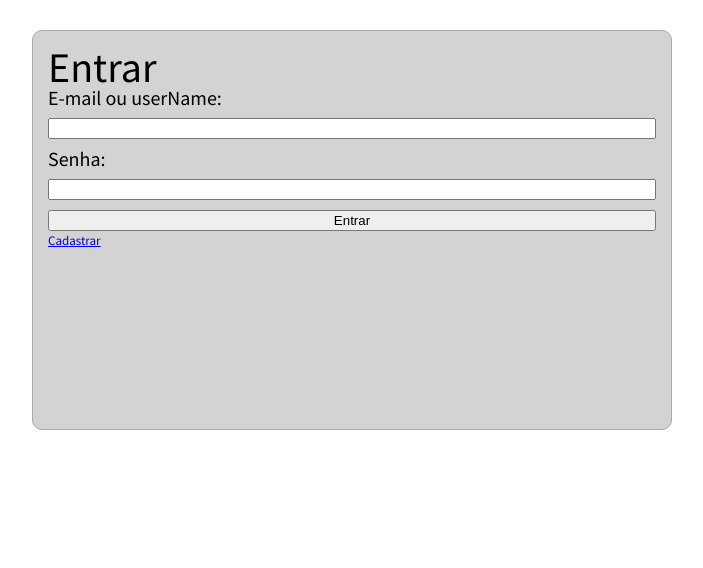
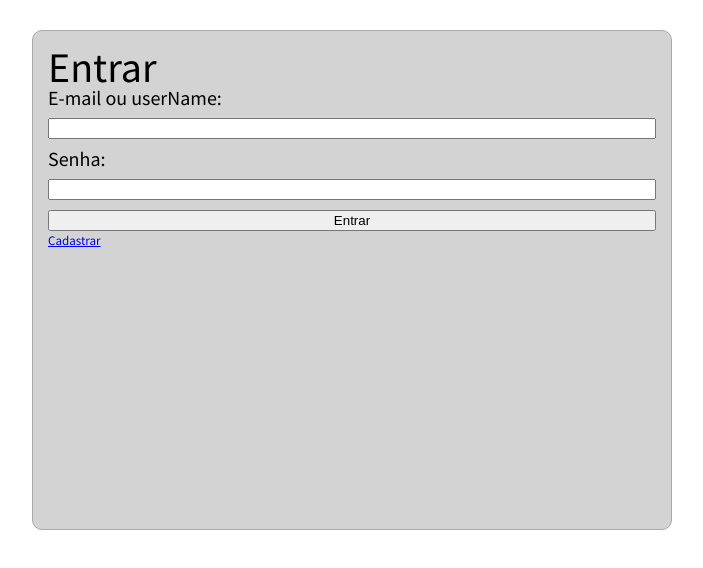
Before and after one commit to gabriel-victor933/projeto18-freela-front, a React (Vite) app: page / in a window 1280 px wide. Shown: the top 568 px of the page, without its empty margins (288-991 px from the left). Built offline with nearby package versions, Linux system fonts and the light colour scheme.

Commit message:
refatoring styled components

```diff
--- a/src/App.jsx
+++ b/src/App.jsx
@@ -2,6 +2,7 @@ import { createBrowserRouter, RouterProvider } from 'react-router-dom'
 import SignUp from "./pages/signup"
 import SignIn from "./pages/signin"
 import { useEffect } from 'react'
+import Post from './pages/post'
 
 const router = createBrowserRouter([
   {
@@ -11,6 +12,10 @@ const router = createBrowserRouter([
   {
     path: "/signup",
     element: <SignUp />
+  },
+  {
+    path: "/post",
+    element: <Post />
   }
 ])
 function App() {
--- /dev/null
+++ b/src/pages/post.jsx
@@ -0,0 +1,10 @@
+import { Container } from "../style/container"
+
+export default function Post(){
+
+    return (
+       <Container>
+
+       </Container>
+    )
+}
--- a/src/pages/signin.jsx
+++ b/src/pages/signin.jsx
@@ -3,6 +3,8 @@ import {useForm} from "react-hook-form"
 import { useState } from "react"
 import axios from "axios"
 import { Link } from "react-router-dom"
+import { Container } from "../style/container"
+import {Forms} from "../style/forms"
 
 export default function SignIn(){
 
@@ -24,7 +26,7 @@ export default function SignIn(){
     return (
         <Container>
             <h1>Entrar</h1>
-            <form onSubmit={handleSubmit(onSubmit)}>
+            <Forms onSubmit={handleSubmit(onSubmit)}>
                 <label htmlFor="name" >E-mail ou userName:</label>
                 <input type="text" name="email" {...register("locator", { required: "Insira o email/username", maxLength: {value: 50, message: "máximo de 50 caracteres"} } )}/>
                 {errors?.locator && <small>{errors.locator.message}</small>}
@@ -34,37 +36,9 @@ export default function SignIn(){
                 {errors?.password && <small>{errors.password.message}</small>}
                 {serverError?.errorType === "password" ? <small>{serverError.message}</small> : <></>}
                 <button>Entrar</button>
-            </form>
+            </Forms>
 
             <Link to="/signup"><small>Cadastrar</small></Link>
         </Container>
     )
 }
-
-const Container = styled.div`
-    width: 50%;
-    min-height: 400px;
-    background-color: lightgray;
-    border: 1px solid darkgray;
-    border-radius: 10px;
-    display: flex;
-    flex-direction: column;
-    padding: 15px;
-
-    form {
-        display: flex;
-        flex-direction: column;
-        gap: 10px;
-    }
-
-
-    @media (max-width: 900px) {
-        width: 70%;
-        background-color: lightgray;
-    }
-
-    @media (max-width: 480px) {
-        width: 100%;
-        background-color: lightgray;
-    }
-`
--- a/src/pages/signup.jsx
+++ b/src/pages/signup.jsx
@@ -3,6 +3,8 @@ import {useForm} from "react-hook-form"
 import axios from "axios"
 import { useNavigate, Link } from "react-router-dom"
 import { useState } from "react"
+import { Container } from "../style/container"
+import {Forms} from "../style/forms"
 
 export default function SignUp(){
 
@@ -34,7 +36,7 @@ export default function SignUp(){
     return (
         <Container>
             <h1>Cadastro</h1>
-            <form onSubmit={handleSubmit(onSubmit)}>
+            <Forms onSubmit={handleSubmit(onSubmit)}>
                 <label htmlFor="name" >Nome:</label>
                 <input type="text" name="name" {...register("name", { required: "insira o nome", maxLength: {value: 50, message: "máximo de 50 caracteres"} })}/>
                 {errors?.name && <small>{errors.name.message}</small>}
@@ -59,36 +61,8 @@ export default function SignUp(){
                 <input type="password" name="ConfirmPassword" {...register("confirmPassword",{ required: "insira a senha", validate: checkPassword})}/>
                 {errors?.confirmPassword && <small>{errors.confirmPassword.message}</small>}
                 <button>Cadastrar</button>
-            </form>
+            </Forms>
             <Link to="/"><small>Entrar</small></Link>
         </Container>
     )
 }
-
-const Container = styled.div`
-    width: 50%;
-    min-height: 500px;
-    background-color: lightgray;
-    border: 1px solid darkgray;
-    border-radius: 10px;
-    display: flex;
-    flex-direction: column;
-    padding: 15px;
-
-    form {
-        display: flex;
-        flex-direction: column;
-        gap: 10px;
-    }
-
-
-    @media (max-width: 900px) {
-        width: 70%;
-        background-color: lightgray;
-    }
-
-    @media (max-width: 480px) {
-        width: 100%;
-        background-color: lightgray;
-    }
-`
--- /dev/null
+++ b/src/style/container.jsx
@@ -0,0 +1,22 @@
+import {styled} from "styled-components"
+
+export const Container = styled.div`
+    width: 50%;
+    min-height: 500px;
+    background-color: lightgray;
+    border: 1px solid darkgray;
+    border-radius: 10px;
+    display: flex;
+    flex-direction: column;
+    padding: 15px;
+
+    @media (max-width: 900px) {
+        width: 70%;
+        background-color: lightgray;
+    }
+
+    @media (max-width: 480px) {
+        width: 100%;
+        background-color: lightgray;
+    }
+`
--- /dev/null
+++ b/src/style/forms.jsx
@@ -0,0 +1,7 @@
+import { styled } from "styled-components";
+
+export const Forms = styled.form`
+display: flex;
+flex-direction: column;
+gap: 10px;
+`
```
